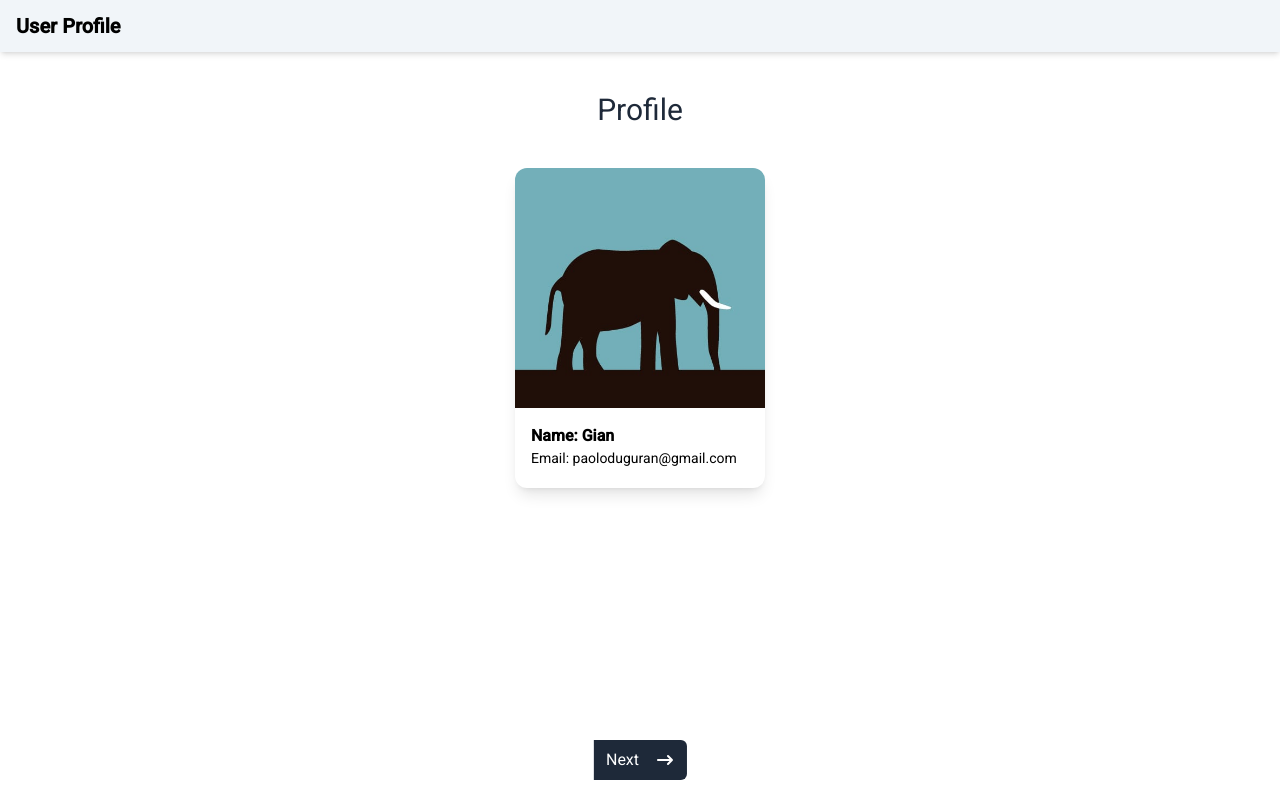
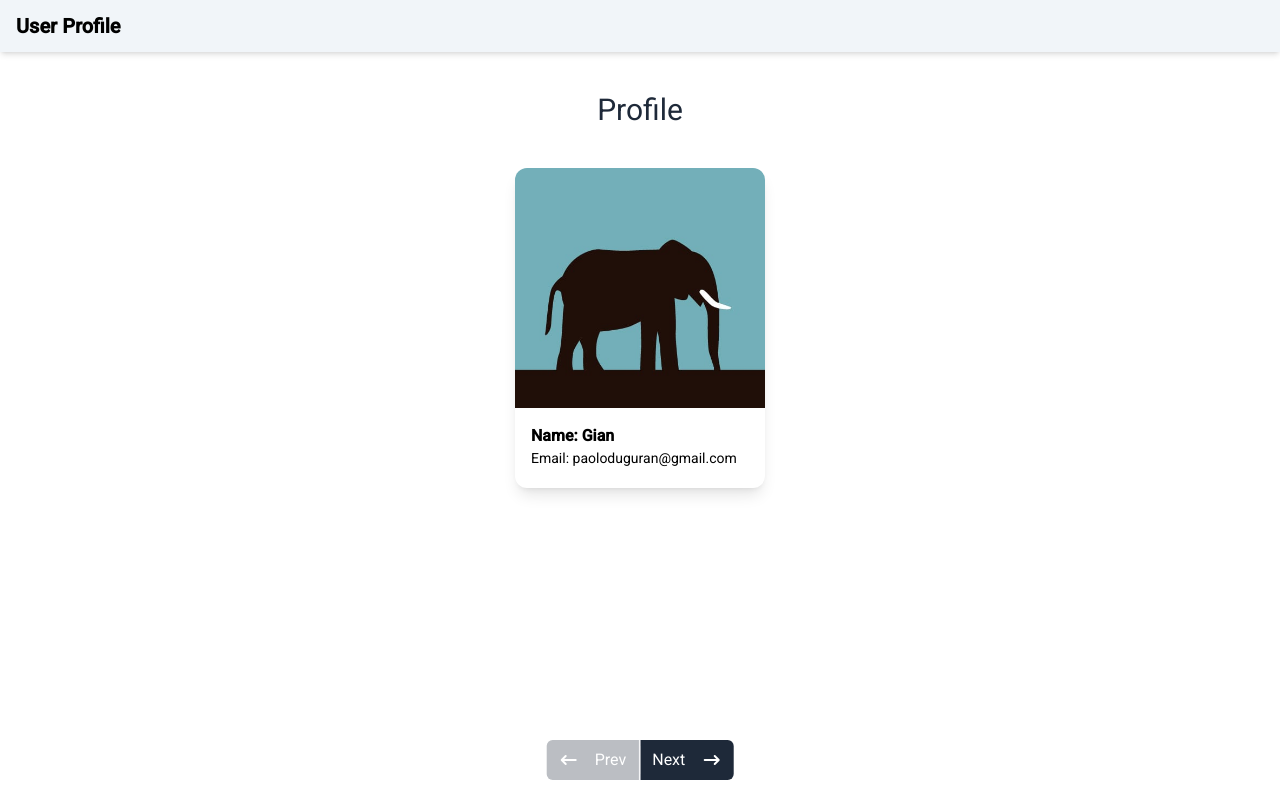
Before and after one commit to gianpaoloduguran/test-exercise, an Angular app: page / in a window 1280 px wide. Built offline with nearby package versions, Linux system fonts and the light colour scheme.

Commit message:
feat: disable previous and next button on first and last page.

```diff
--- a/src/app/pages/credit-card-form/credit-card-form.component.html
+++ b/src/app/pages/credit-card-form/credit-card-form.component.html
@@ -193,5 +193,26 @@
         <p class="ml-2">Prev</p>
       </div>
     </button>
+    <button
+      type="button"
+      class="bg-gray-800 text-white rounded-r-md border-l border-gray-200 px-3 py-2 opacity-30"
+      [disabled]="true"
+    >
+      <div class="flex flex-row align-middle">
+        <span class="mr-2">Next</span>
+        <svg
+          class="w-5 ml-2"
+          fill="currentColor"
+          viewBox="0 0 20 20"
+          xmlns="http://www.w3.org/2000/svg"
+        >
+          <path
+            fill-rule="evenodd"
+            d="M12.293 5.293a1 1 0 011.414 0l4 4a1 1 0 010 1.414l-4 4a1 1 0 01-1.414-1.414L14.586 11H3a1 1 0 110-2h11.586l-2.293-2.293a1 1 0 010-1.414z"
+            clip-rule="evenodd"
+          ></path>
+        </svg>
+      </div>
+    </button>
   </div>
 </div>
--- a/src/app/pages/profile/profile.component.html
+++ b/src/app/pages/profile/profile.component.html
@@ -7,6 +7,28 @@
   class="fixed left-1/2 bottom-5 -translate-x-1/2 max-w-lg flex justify-center"
 >
   <div class="flex flex-row">
+    <button
+      type="button"
+      class="bg-gray-800 text-white rounded-l-md border-r border-gray-100 px-3 py-2 opacity-30"
+      routerLink="/exercise-2"
+      [disabled]="true"
+    >
+      <div class="flex flex-row align-middle">
+        <svg
+          class="w-5 mr-2"
+          fill="currentColor"
+          viewBox="0 0 20 20"
+          xmlns="http://www.w3.org/2000/svg"
+        >
+          <path
+            fill-rule="evenodd"
+            d="M7.707 14.707a1 1 0 01-1.414 0l-4-4a1 1 0 010-1.414l4-4a1 1 0 011.414 1.414L5.414 9H17a1 1 0 110 2H5.414l2.293 2.293a1 1 0 010 1.414z"
+            clip-rule="evenodd"
+          ></path>
+        </svg>
+        <p class="ml-2">Prev</p>
+      </div>
+    </button>
     <button
       type="button"
       class="bg-gray-800 text-white rounded-r-md border-l border-gray-200 hover:bg-gray-700/80 cursor-pointer px-3 py-2"
```
